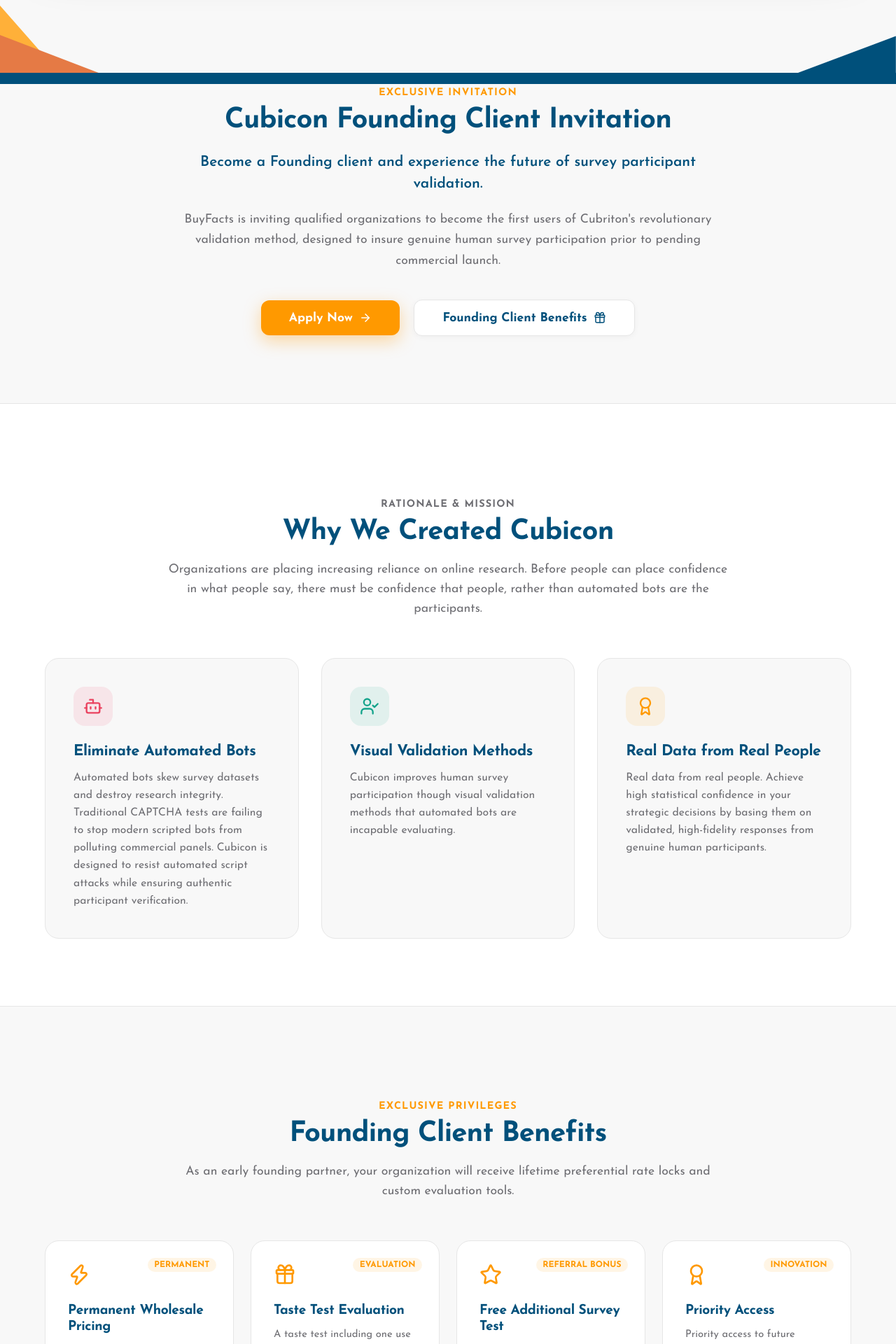
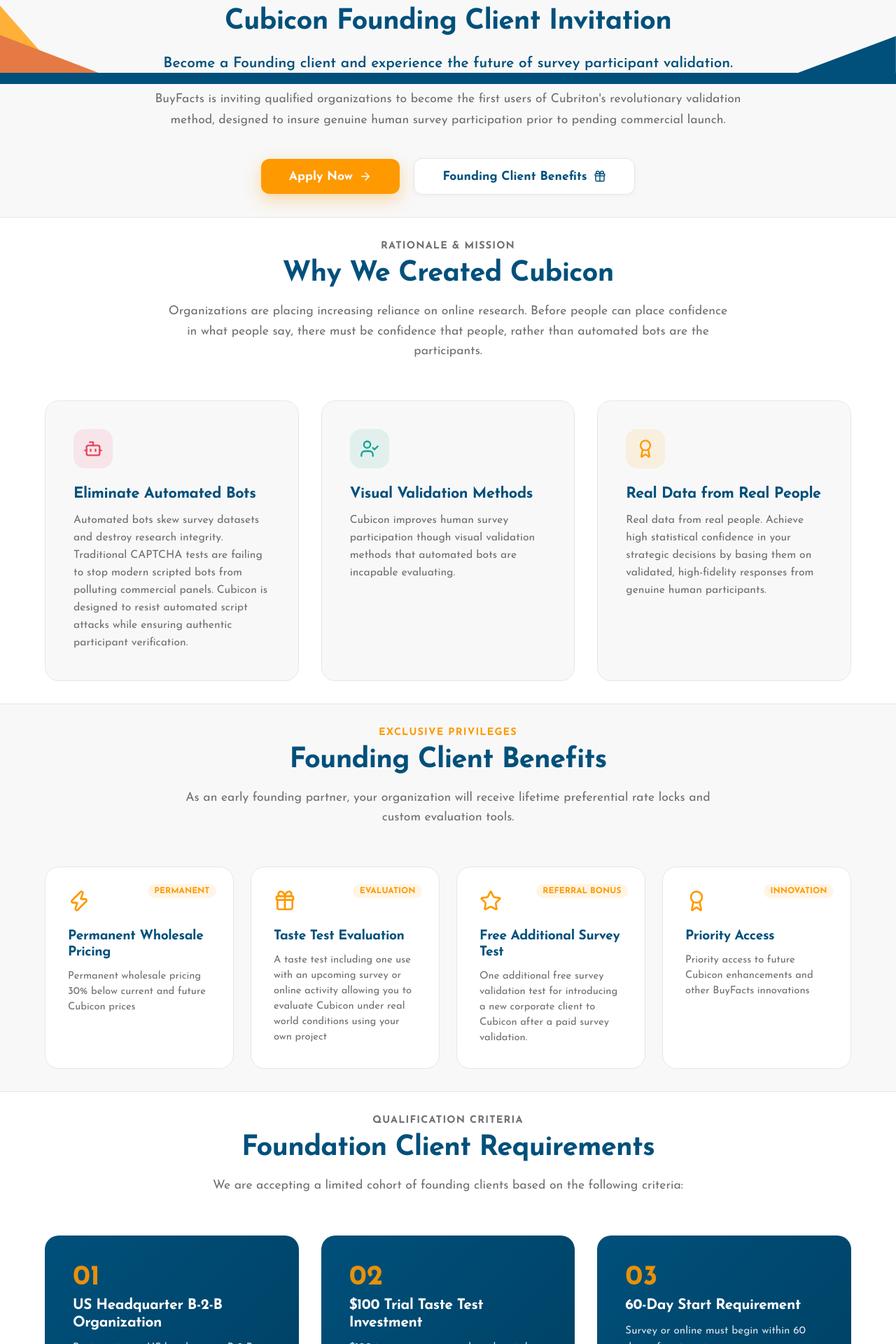
Before and after one commit to bravono/buyfacts, a Next.js app: page /cubicon in a window 1280 px wide. Shown: the part 680-2600 px from the top of the page at 70% size. Built offline with nearby package versions, Linux system fonts and the light colour scheme; no server answers.

Commit message:
fix: adjust padding for sections in Cubicon page for better layout

```diff
--- a/app/cubicon/cubicon.module.css
+++ b/app/cubicon/cubicon.module.css
@@ -11,7 +11,7 @@
   margin: 0 auto;
   padding: 0 1.5rem;
   width: 100%;
-  margin-top: 1%;
+  height: 100%;
 }
 
 /* Hero Section */
@@ -391,14 +391,10 @@
   box-shadow: 0 6px 20px rgba(234, 66, 95, 0.4);
 }
 @media (max-width: 1280px) {
-  .container {
-    margin-top: 3%;
-  }
+
 }
 @media (max-width: 768px) {
-  .container {
-    margin-top: 1%;
-  }
+
   .appViewportSection {
     padding: 1.5rem 0 3rem 0;
     overflow-x: hidden;
--- a/app/cubicon/page.tsx
+++ b/app/cubicon/page.tsx
@@ -1214,10 +1214,10 @@ export default function CubiconPage() {
       <section
         className="section-brand-bg"
         id="founding-client-invitation"
-        style={{ padding: "6rem 0" }}
+        style={{ padding: "2rem 0" }}
       >
         <div className={styles.container}>
-          <div className={styles.sectionHeader} style={{ marginBottom: "0" }}>
+          <div className={styles.sectionHeader} style={{ marginBottom: "0", minWidth: "90vw"}}>
             <span className={styles.sectionTag}>EXCLUSIVE INVITATION</span>
             <h2 className={styles.sectionTitle}>
               Cubicon Founding Client Invitation
@@ -1317,7 +1317,7 @@ export default function CubiconPage() {
       </section>
 
       {/* WHY WE CREATED CUBICON */}
-      <section className="section-light" style={{ padding: "6rem 0" }}>
+      <section className="section-light" style={{ padding: "2rem 0" }}>
         <div className={styles.container}>
           <div className={styles.sectionHeader}>
             <span className={styles.sectionTag}>RATIONALE &amp; MISSION</span>
@@ -1393,7 +1393,7 @@ export default function CubiconPage() {
       <section
         className="section-brand-bg"
         id="founding-client-benefits"
-        style={{ padding: "6rem 0" }}
+        style={{ padding: "2rem 0" }}
       >
         <div className={styles.container}>
           <div className={styles.sectionHeader}>
@@ -1463,7 +1463,7 @@ export default function CubiconPage() {
       </section>
 
       {/* FOUNDATION CLIENT REQUIREMENTS */}
-      <section className="section-light" style={{ padding: "6rem 0" }}>
+      <section className="section-light" style={{ padding: "2rem 0" }}>
         <div className={styles.container}>
           <div className={styles.sectionHeader}>
             <span className={styles.sectionTag}>QUALIFICATION CRITERIA</span>
@@ -1515,7 +1515,7 @@ export default function CubiconPage() {
       <section
         className="section-brand-bg"
         id="founding-client"
-        style={{ padding: "6rem 0" }}
+        style={{ padding: "2rem 0" }}
       >
         <div id="register-form" />
         <div id="founding-client-form" />
```
